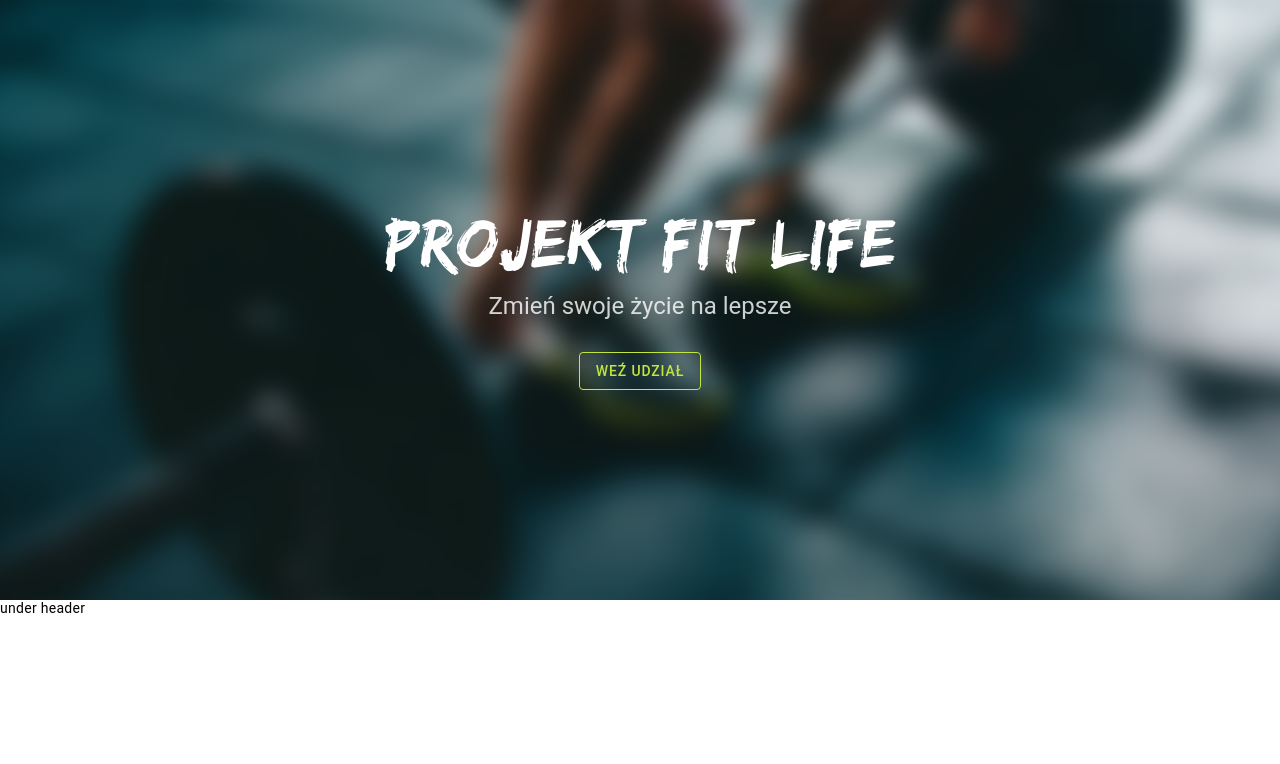
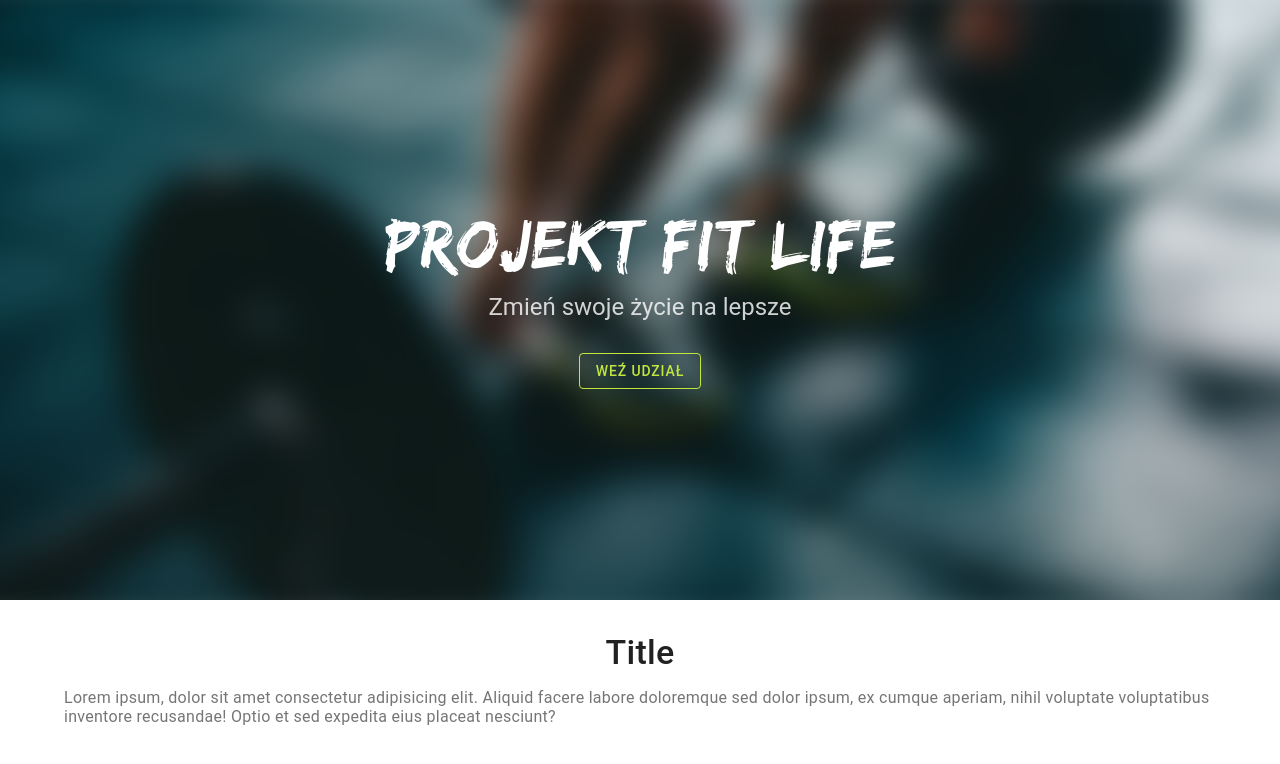
Before and after one commit to xNerhu/fit-life, a React app: page / in a window 1280 px wide. Shown: the top 764 px of the page. Built offline with nearby package versions, Linux system fonts and the light colour scheme; the HTML template or start-up script is replaced by a standard one.

Commit message:
Add section component

```diff
--- a/src/components/Home/index.tsx
+++ b/src/components/Home/index.tsx
@@ -2,6 +2,7 @@ import * as React from 'react';
 
 import { PRIMARY_COLOR } from '~/constants';
 import Button from '../Button';
+import Section from '../Section';
 import { Start, Header, SubHeader } from './styles';
 
 export default class Home extends React.Component {
@@ -21,7 +22,12 @@ export default class Home extends React.Component {
             }}
           />
         </Start>
-        under header
+        <Section title="Title">
+          Lorem ipsum, dolor sit amet consectetur adipisicing elit. Aliquid
+          facere labore doloremque sed dolor ipsum, ex cumque aperiam, nihil
+          voluptate voluptatibus inventore recusandae! Optio et sed expedita
+          eius placeat nesciunt?
+        </Section>
       </React.Fragment>
     );
   }
--- a/src/components/Home/styles.ts
+++ b/src/components/Home/styles.ts
@@ -26,7 +26,7 @@ export const Start = styled.div`
     background-position: center;
     background-repeat: no-repeat;
     transform: scale(1.1);
-    filter: blur(12px);
+    filter: blur(16px);
     background-image: url(${images.header});
   }
 `;
--- /dev/null
+++ b/src/components/Section/index.tsx
@@ -0,0 +1,20 @@
+import * as React from 'react';
+
+import { Root, Title, Content } from './styles';
+
+export interface Props {
+  title: string;
+}
+
+export default class Section extends React.Component<Props, {}> {
+  render() {
+    const { title, children } = this.props;
+
+    return (
+      <Root>
+        <Title>{title}</Title>
+        <Content>{children}</Content>
+      </Root>
+    );
+  }
+}
--- /dev/null
+++ b/src/components/Section/styles.ts
@@ -0,0 +1,28 @@
+import styled from 'styled-components';
+
+import { transparency } from '~/constants';
+import { robotoMedium } from '~/mixins';
+
+export const Root = styled.div`
+  width: 100%;
+  display: flex;
+  flex-direction: column;
+`;
+
+export const Title = styled.div`
+  font-size: 34px;
+  margin: 32px auto 0px auto;
+  color: rgba(0, 0, 0, ${transparency.light.primaryText});
+
+  ${robotoMedium()};
+`;
+
+export const Content = styled.div`
+  width: 100%;
+  max-width: 1200px;
+  margin: 16px auto 0px auto;
+  padding-left: 24px;
+  padding-right: 24px;
+  font-size: 16px;
+  color: rgba(0, 0, 0, ${transparency.light.secondaryText});
+`;
--- a/src/styles.ts
+++ b/src/styles.ts
@@ -44,4 +44,8 @@ export const Style = css`
 
     ${body2()};
   }
+
+  * {
+    box-sizing: border-box;
+  }
 `;
```
